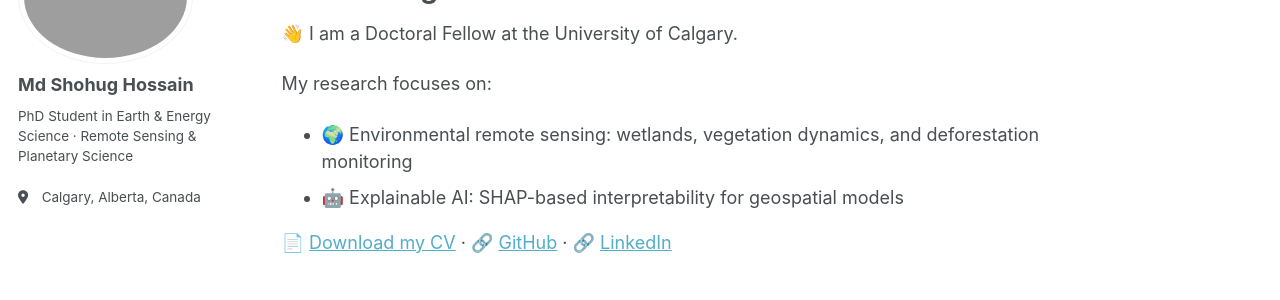
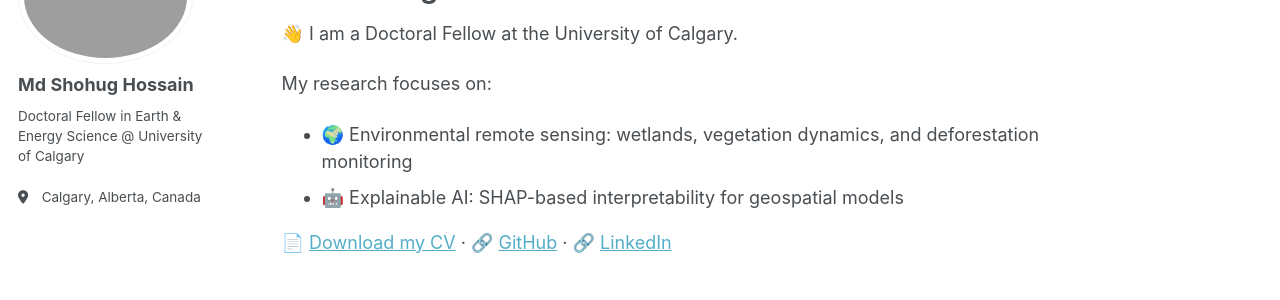
Before and after one commit to shohugmdhossain/shohugmdhossain.github.io, a Jekyll site: the page built from index.md, in a window 1280 px wide. Shown: the part 169-469 px from the top of the page. Built offline with Jekyll 4.4.1, drawn with Linux system fonts in a browser that asks for light colours; a script that is not in the unit is left out; our own code applies the rules of GitHub Pages for plain Markdown files.

Commit message:
Update _config.yml

```diff
--- a/_config.yml
+++ b/_config.yml
@@ -26,7 +26,7 @@ plugins:
 author:
   name   : "Md Shohug Hossain"
   avatar : "/images/profile.jpg"
-  bio    : "PhD Student in Earth & Energy Science · Remote Sensing & Planetary Science"
+  bio    : "Doctoral Fellow in Earth & Energy Science @ University of Calgary"
   location: "Calgary, Alberta, Canada"
   links:
     - label: "Email"
```
